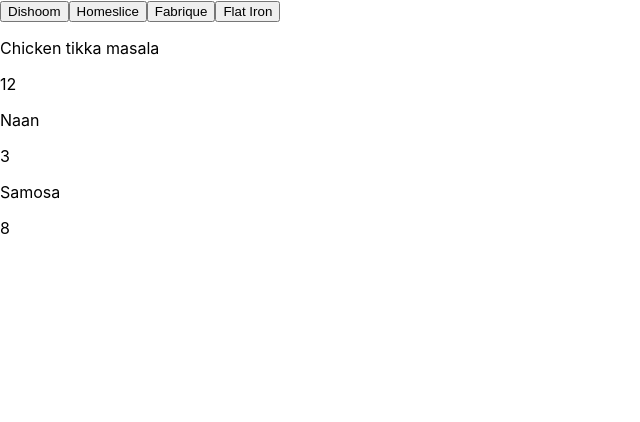
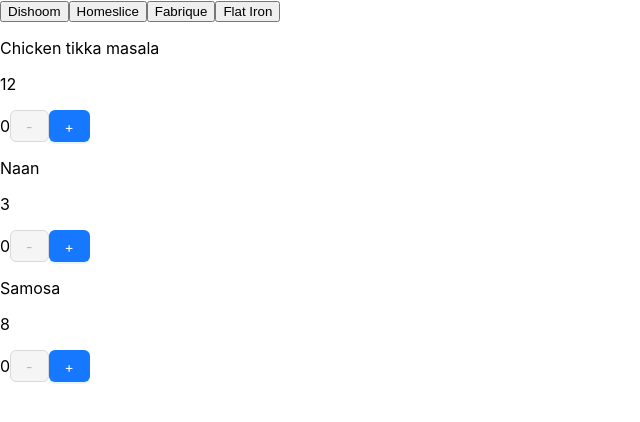
Before and after one commit to AlexIgn88/project, a React (Create React App) app: page / in a window 1280 px wide. Shown: the top 422 px of the page, without its empty margins (0-640 px from the left). Built offline with nearby package versions, Linux system fonts and the light colour scheme.

Commit message:
Add Ant Design & custom hook

```diff
--- a/package.json
+++ b/package.json
@@ -10,6 +10,7 @@
     "@types/node": "^16.18.106",
     "@types/react": "^18.3.5",
     "@types/react-dom": "^18.3.0",
+    "antd": "^5.20.6",
     "husky": "^9.1.5",
     "prettier": "^3.3.3",
     "pretty-quick": "^4.0.0",
--- a/src/components/dish.tsx
+++ b/src/components/dish.tsx
@@ -1,14 +1,29 @@
 import {RestaurantMenuType} from '../types/fixturesTypes';
+import { Button } from 'antd';
+import {useAmount, AmountHook} from '../custom-hooks/use-amount';
 
 interface dishProps {
     dish: RestaurantMenuType;
 }
 
 const Dish = (props: dishProps) => {
+    const { amount, increase, decrease }: AmountHook = useAmount();
     return (
         <div>
             <p>{props.dish.name}</p>
             <p>{props.dish.price}</p>
+            <div>
+                {amount}
+                <Button
+                onClick={() => decrease()}
+                type='primary'
+                disabled={amount <= 0}
+                >-</Button>
+                <Button
+                onClick={() => increase()}
+                type='primary'
+                >+</Button>
+            </div>
         </div>
     )
 }
--- /dev/null
+++ b/src/custom-hooks/use-amount.ts
@@ -0,0 +1,19 @@
+import { useCallback, useState } from 'react';
+
+export const useAmount = (initialState: number = 0) => {
+    const [amount, setAmount] = useState(initialState);
+    const decrease = useCallback(() => {
+        setAmount(oldAmount => oldAmount > 0 ? oldAmount - 1 : 0)
+    }, [amount]);
+    const increase = useCallback(() => {
+        setAmount(oldAmount => oldAmount + 1)
+    }, [amount]);
+
+    return {
+        amount,
+        increase,
+        decrease,
+      }
+};
+
+export type AmountHook = ReturnType<typeof useAmount>;
```
Also changed, not shown: 1 other file (tests, documents, lock files or other folders).
